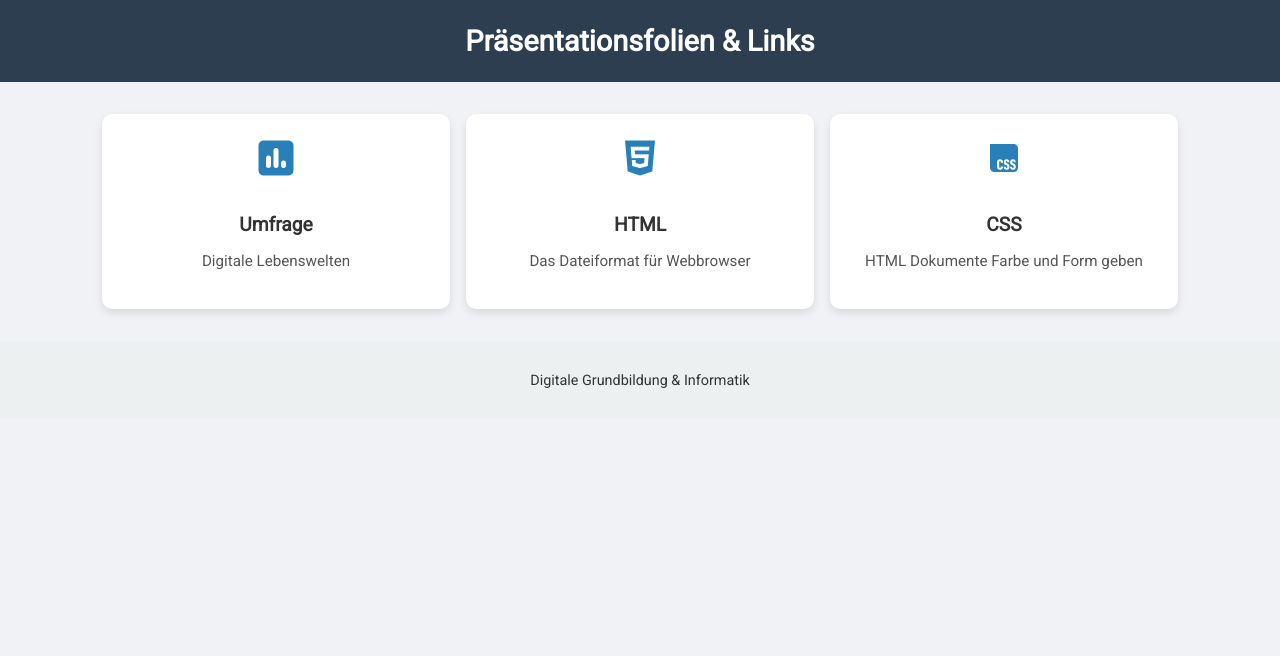
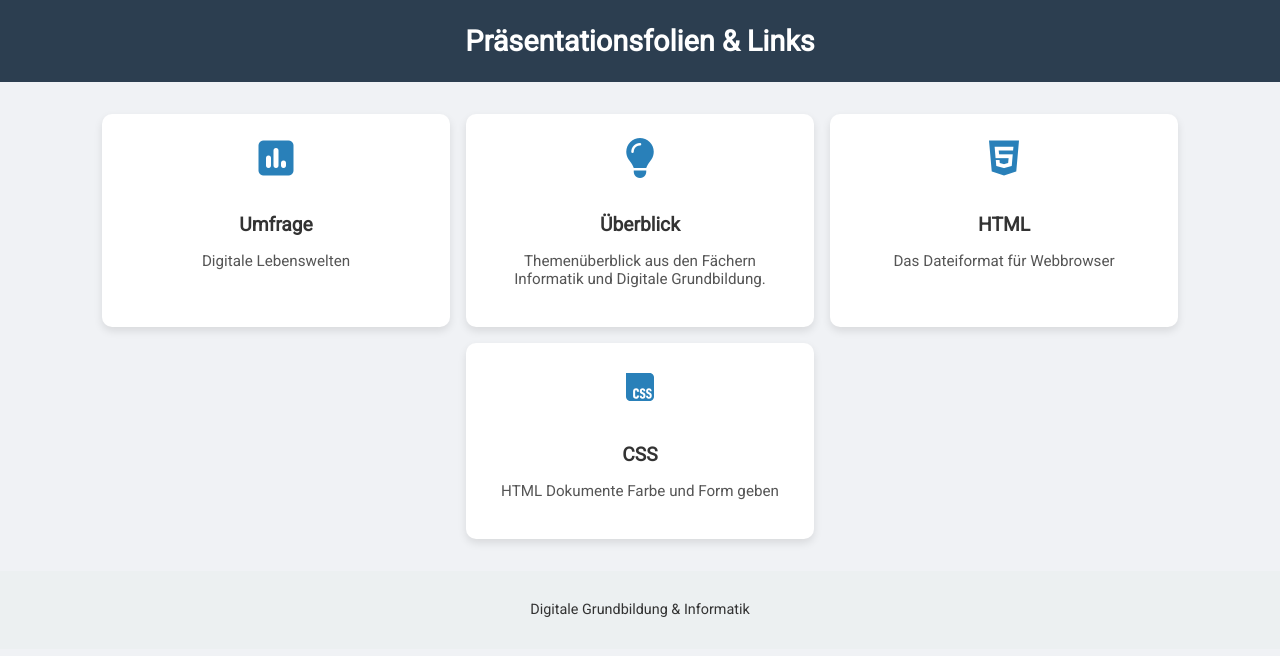
Before and after one commit to xjep/slides, a plain HTML site: page index.html in a window 1280 px wide. Drawn offline with Linux system fonts and the light colour scheme.

Commit message:
overview

```diff
--- a/index.html
+++ b/index.html
@@ -108,6 +108,16 @@
       </a>
 
       <a
+        href="overview.html"
+        class="card"
+        style="text-decoration: none; color: inherit"
+      >
+        <i class="fa-solid fa-lightbulb"></i>
+        <h3>Überblick</h3>
+        <p>Themenüberblick aus den Fächern Informatik und Digitale Grundbildung.</p>
+      </a>
+
+      <a
         href="html_grundlagen.html"
         class="card"
         style="text-decoration: none; color: inherit"
```
Also changed, not shown: 4 other files.
